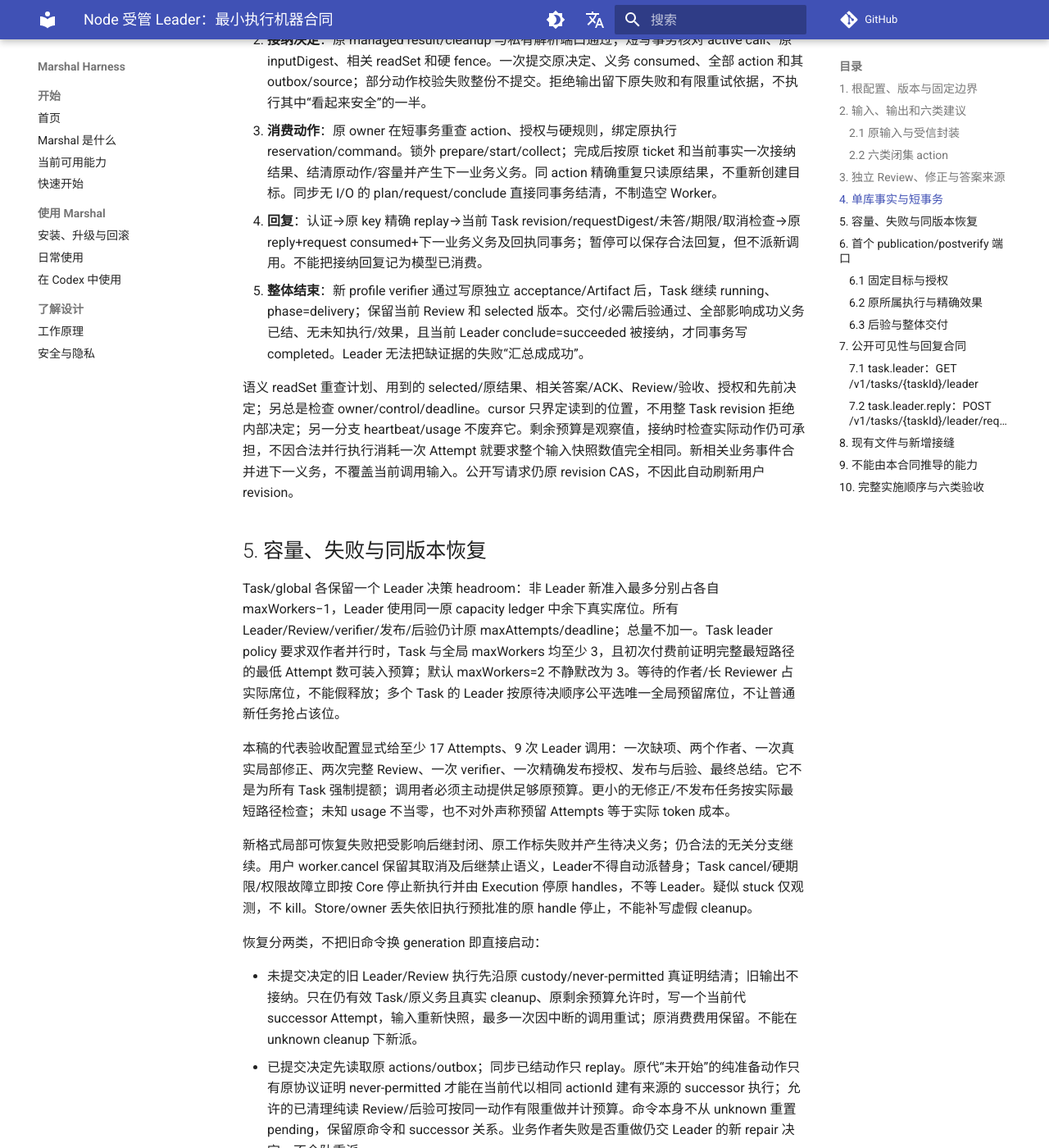
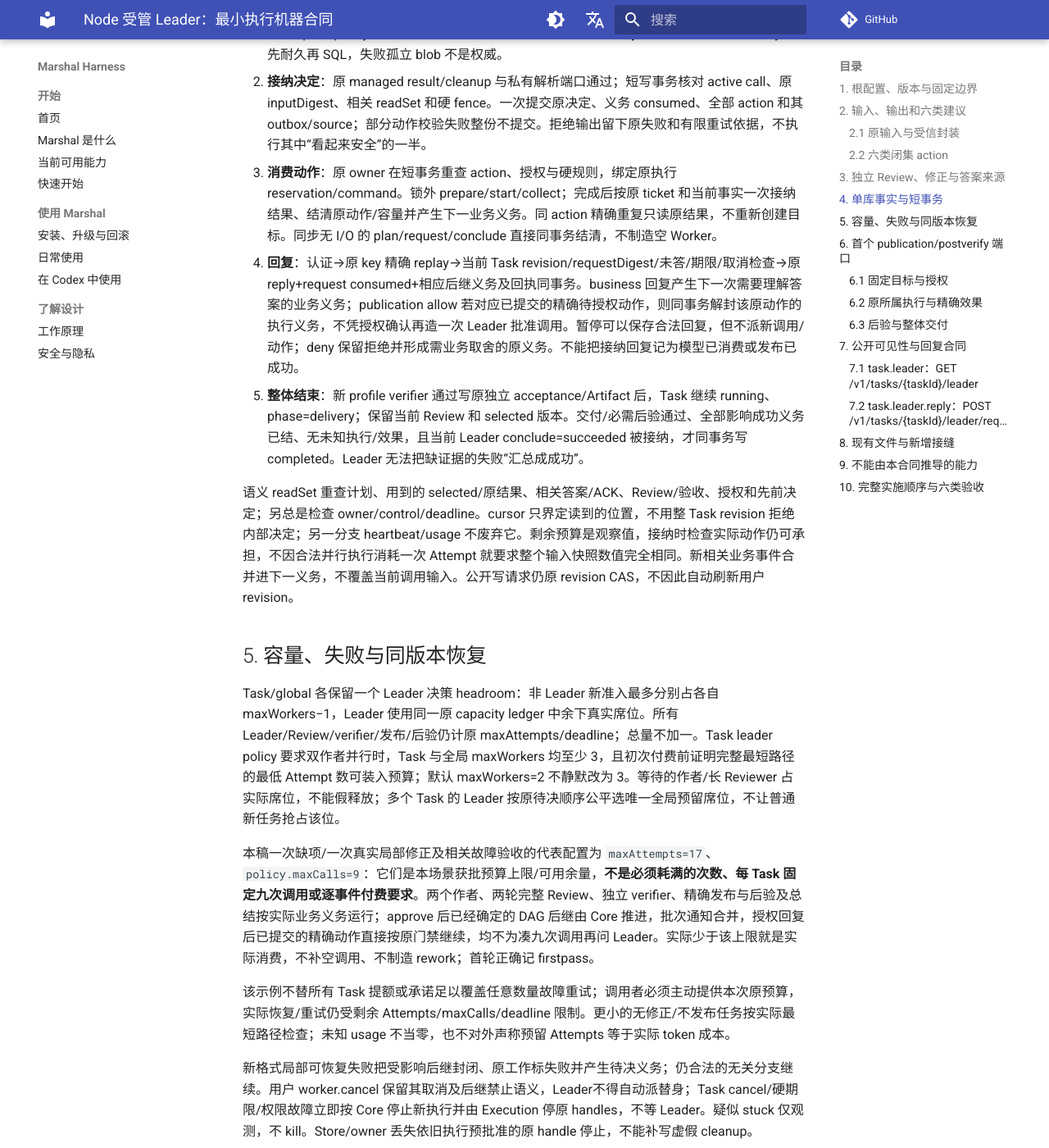
Before and after one commit to chiga0/marshal-harness, an MkDocs documentation site: the page built from docs/node-leader-execution-contract.md, in a window 1280 px wide and 1400 px high, scrolled down 5250 px. Shown: the whole window at 82% size. Built offline with MkDocs 1.6.1 and Material for MkDocs 9.7.7, drawn with Linux system fonts in a browser that asks for light colours; comment, search, counter and statistics services are not loaded; some of the changed text lies outside the part shown.

Commit message:
docs: clarify Leader delegation and bounded call budget

```diff
--- a/docs/node-leader-execution-contract.md
+++ b/docs/node-leader-execution-contract.md
@@ -1,6 +1,6 @@
 # Node 受管 Leader：最小执行机器合同
 
-状态：随 [ADR0095](adr/0095-node-managed-leader-contract.md) 提案冻结，**Proposed / 未实施**。行为依据是已接受的 [ADR0094](adr/0094-trusted-single-user-role-team.md) 与 [机制设计](node-leader-execution-design.md)；代码基线 `f27784dd`，取消接缝参考 `acbcfee9`。下文函数名为明确的新增/调整接缝，不声称当前已有。只选一个实现方案，不建立第二 scheduler、权限平台或 Workflow 编辑器。
+状态：随 [ADR0095](adr/0095-node-managed-leader-contract.md) 提案冻结，**Proposed / 未实施**。行为依据是已接受的 [ADR0094](adr/0094-trusted-single-user-role-team.md) 与 [机制设计](node-leader-execution-design.md)；文档工作树锁定 `f27784dd`，取消接缝最初参考 `acbcfee9`，其聚合修复 `070086e9` 已进入当前 main `3f359fd0`。后两者仅补充实际追溯，不重新变基本工作树，也不代表 Leader 已实现。下文函数名为明确的新增/调整接缝，不声称当前已有。只选一个实现方案，不建立第二 scheduler、权限平台或 Workflow 编辑器。
 
 ## 1. 根配置、版本与固定边界
 
@@ -45,7 +45,7 @@
 | `plan {proposal}` | proposal 沿现 `proposePlan` 的有界节点/边/预算/交付结构；只在尚未批准时创建/替换 preview，Core 加入可信条款，必须原 `task.approve` 精确确认。批准后不悄改 DAG/目标；本版有限调整走 repair，超范围说明限制并等待用户明确新请求，不擅自重建 Task |
 | `work {kind,nodeIds,selectionDigest}` | `kind=execute|review|verify`；nodeIds 1–64、去重、同计划。execute 仅请求推进已批准未执行节点；review 只能是当前完整可审选果；verify 必须是原 verifier sink 且当前独立 Review 满足。原相同义务存在就引用它，不创建替身 |
 | `repair {nodeIds,basis,feedback}` | 原计划可修节点子集、feedback ≤8192 bytes；`basis={kind,digest}`，kind 为 `review|content-rejection|execution-failure`，来源规则见 §3；不能传新目标、预算、checker、权限或任意命令 |
-| `deliver {artifactId,acceptanceDigest,reviewDigest}` | 仅精确已验收 delivery Artifact。默认只准备下载；有 publication 配置也须原精确授权，才建立一个发布动作。后验是可信策略的必需义务，不能由 Leader 选择跳过或降低 |
+| `deliver {artifactId,acceptanceDigest,reviewDigest}` | 仅精确已验收 delivery Artifact。默认只准备下载；有 publication 配置但缺精确授权时，Core 同库保存原待授权动作与完整确认请求，尚不授予启动许可；allow 回复后按原绑定继续，不再次让 Leader 批准同一动作。后验是可信策略的必需义务，不能由 Leader 选择跳过或降低 |
 | `conclude {outcome,summary,basisDigests}` | outcome 为 `wait|succeeded|failed`，summary ≤4096 bytes，basisDigests ≤64；wait 只等具体未结原义务，不建定时付费循环。succeeded 必须满足整体出口；failed 保留原事实并按 Core 收口，不能覆盖已发生效果 |
 
 同一决定最多一个 ask，ask/plan/conclude 不能与可能执行的其他 action 混合；同一选果最多一个 review/verify/repair/deliver，互斥动作或前后依赖猜测整份拒绝。work-execute 可合并节点，后继仍按原 DAG 自动调度。Core 不解释自然语言中的额外指令。批准内自治是同计划选果/修正和已允许执行；任意换 Provider、拓扑、增加预算、不可逆业务写不在本版执行集，不能把确认文本当解释器开启。
@@ -84,7 +84,7 @@
 1. **冻结输入/调用**：短只读事务取得精确语义引用，锁外读/校验 Depot 并构造有界输入；短写事务重查这些引用、owner、取消/期限/预算/headroom，唯一 claim 义务、预留原 Attempt/capacity 和输入引用/outbox。任何副作用前原 custody 公钥/许可提交。输入 bytes 先耐久再 SQL，失败孤立 blob 不是权威。
 2. **接纳决定**：原 managed result/cleanup 与私有解析端口通过；短写事务核对 active call、原 inputDigest、相关 readSet 和硬 fence。一次提交原决定、义务 consumed、全部 action 和其 outbox/source；部分动作校验失败整份不提交。拒绝输出留下原失败和有限重试依据，不执行其中“看起来安全”的一半。
 3. **消费动作**：原 owner 在短事务重查 action、授权与硬规则，绑定原执行 reservation/command。锁外 prepare/start/collect；完成后按原 ticket 和当前事实一次接纳结果、结清原动作/容量并产生下一业务义务。同 action 精确重复只读原结果，不重新创建目标。同步无 I/O 的 plan/request/conclude 直接同事务结清，不制造空 Worker。
-4. **回复**：认证→原 key 精确 replay→当前 Task revision/requestDigest/未答/期限/取消检查→原 reply+request consumed+下一业务义务及回执同事务；暂停可以保存合法回复，但不派新调用。不能把接纳回复记为模型已消费。
+4. **回复**：认证→原 key 精确 replay→当前 Task revision/requestDigest/未答/期限/取消检查→原 reply+request consumed+相应后继义务及回执同事务。business 回复产生下一次需要理解答案的业务义务；publication allow 若对应已提交的精确待授权动作，则同事务解封该原动作的执行义务，不凭授权确认再造一次 Leader 批准调用。暂停可以保存合法回复，但不派新调用/动作；deny 保留拒绝并形成需业务取舍的原义务。不能把接纳回复记为模型已消费或发布已成功。
 5. **整体结束**：新 profile verifier 通过写原独立 acceptance/Artifact 后，Task 继续 running、phase=delivery；保留当前 Review 和 selected 版本。交付/必需后验通过、全部影响成功义务已结、无未知执行/效果，且当前 Leader conclude=succeeded 被接纳，才同事务写 completed。Leader 无法把缺证据的失败“汇总成成功”。
 
 语义 readSet 重查计划、用到的 selected/原结果、相关答案/ACK、Review/验收、授权和先前决定；另总是检查 owner/control/deadline。cursor 只界定读到的位置，不用整 Task revision 拒绝内部决定；另一分支 heartbeat/usage 不废弃它。剩余预算是观察值，接纳时检查实际动作仍可承担，不因合法并行执行消耗一次 Attempt 就要求整个输入快照数值完全相同。新相关业务事件合并进下一义务，不覆盖当前调用输入。公开写请求仍原 revision CAS，不因此自动刷新用户 revision。
@@ -93,7 +93,9 @@
 
 Task/global 各保留一个 Leader 决策 headroom：非 Leader 新准入最多分别占各自 maxWorkers−1，Leader 使用同一原 capacity ledger 中余下真实席位。所有 Leader/Review/verifier/发布/后验仍计原 maxAttempts/deadline；总量不加一。Task leader policy 要求双作者并行时，Task 与全局 maxWorkers 均至少 3，且初次付费前证明完整最短路径的最低 Attempt 数可装入预算；默认 maxWorkers=2 不静默改为 3。等待的作者/长 Reviewer 占实际席位，不能假释放；多个 Task 的 Leader 按原待决顺序公平选唯一全局预留席位，不让普通新任务抢占该位。
 
-本稿的代表验收配置显式给至少 17 Attempts、9 次 Leader 调用：一次缺项、两个作者、一次真实局部修正、两次完整 Review、一次 verifier、一次精确发布授权、发布与后验、最终总结。它不是为所有 Task 强制提额；调用者必须主动提供足够原预算。更小的无修正/不发布任务按实际最短路径检查；未知 usage 不当零，也不对外声称预留 Attempts 等于实际 token 成本。
+本稿一次缺项/一次真实局部修正及相关故障验收的代表配置为 `maxAttempts=17`、`policy.maxCalls=9`：它们是本场景获批预算上限/可用余量，**不是必须耗满的次数、每 Task 固定九次调用或逐事件付费要求**。两个作者、两轮完整 Review、独立 verifier、精确发布与后验及总结按实际业务义务运行；approve 后已经确定的 DAG 后继由 Core 推进，批次通知合并，授权回复后已提交的精确动作直接按原门禁继续，均不为凑九次调用再问 Leader。实际少于该上限就是实际消费，不补空调用、不制造 rework；首轮正确记 firstpass。
+
+该示例不替所有 Task 提额或承诺足以覆盖任意数量故障重试；调用者必须主动提供本次原预算，实际恢复/重试仍受剩余 Attempts/maxCalls/deadline 限制。更小的无修正/不发布任务按实际最短路径检查；未知 usage 不当零，也不对外声称预留 Attempts 等于实际 token 成本。
 
 新格式局部可恢复失败把受影响后继封闭、原工作标失败并产生待决义务；仍合法的无关分支继续。用户 worker.cancel 保留其取消及后继禁止语义，Leader不得自动派替身；Task cancel/硬期限/权限故障立即按 Core 停止新执行并由 Execution 停原 handles，不等 Leader。疑似 stuck 仅观测，不 kill。Store/owner 丢失依旧执行预批准的原 handle 停止，不能补写虚假 cleanup。
 
@@ -171,7 +173,7 @@
 | [execution.mjs](../packages/task-application/execution.mjs) `nextWork/finish/reconcile/expandDispatch` | 原 ticket/预算上增加内部类型、决策 headroom、阶段验收、有限失败待决和当前代安全 successor；真实结果不经观察采样 |
 | 新 `task-application/leader.mjs` | `snapshot/acceptDecision/consumeAction/reply/view/recover`；同原 transaction 与 Store，不导入 Provider 品牌、持有进程或建立新 scheduler |
 | [verification.mjs](../packages/task-application/verification.mjs)、[repair.mjs](../packages/task-application/repair.mjs) | 独立 Review 受信封装、当前选果/原 ACK 重查、同计划内部 repair provenance、候选验收与后验区分；不放宽旧 WeakMap/负报告门禁 |
-| [controller.mjs](../packages/task-supervisor/controller.mjs) | 原 loop 委托 Core 派发/硬控制，执行原 start/stop/collect；观测聚合只生成业务通知，不自己重试改计划/判成功 |
+| [controller.mjs](../packages/task-supervisor/controller.mjs) | 现混合 loop 保留为兼容组合入口：许可/已批准调度/硬规则委托 Core，原 handle 持有及 start/stop/collect 委托 Execution coordinator；Supervisor observer 只聚合观测/通知，不持有可变命令端口或执行 handle，不业务重试改计划/判成功。不要求四个服务或全仓重命名 |
 | [业务适配](../packages/task-business/index.mjs)、[命令适配](../packages/task-verification-command/index.mjs)、新增 `packages/task-publication-report/` | 精确输入、集中 Review/原负反馈进入实际 prompt，固定发布/后验命令与私有 receipt；命令端口显式接纳 postverify 内部类型，不把现仅 verification 的校验当已支持；不得弃反馈或使用可变目录取上游 |
 | [store.mjs](../packages/task-store/store.mjs)、[composition.mjs](../packages/task-service/composition.mjs) | v7/layout7 claim 前校验、可信 DI/原准备资格、恢复准入；复用原 outbox kind/source/预算，不涨全局事务上限 |
 | [HTTP](../packages/task-api/http-handler.mjs)、[OpenAPI](../packages/task-api/openapi.json)、[客户端](../packages/task-client/index.mjs)、发行清单 | 两个真实新端点/绑定，旧 bytes 回归；所有新增生产模块进入原 same-bytes 清单，不把 live fixtures 包成生产依赖 |
```
Also changed, not shown: docs/adr/0095-node-managed-leader-contract.md (+3 -3 lines).
